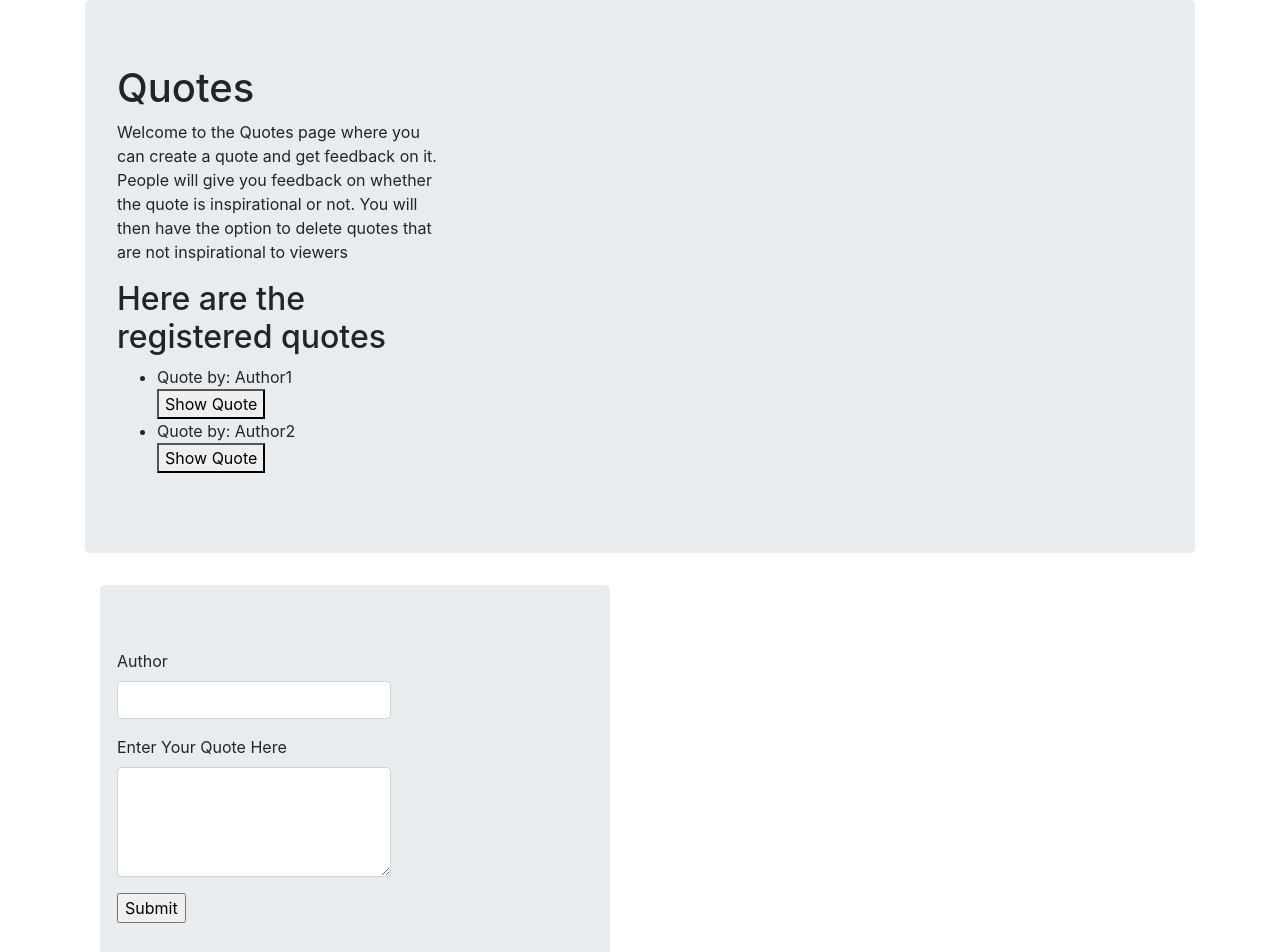
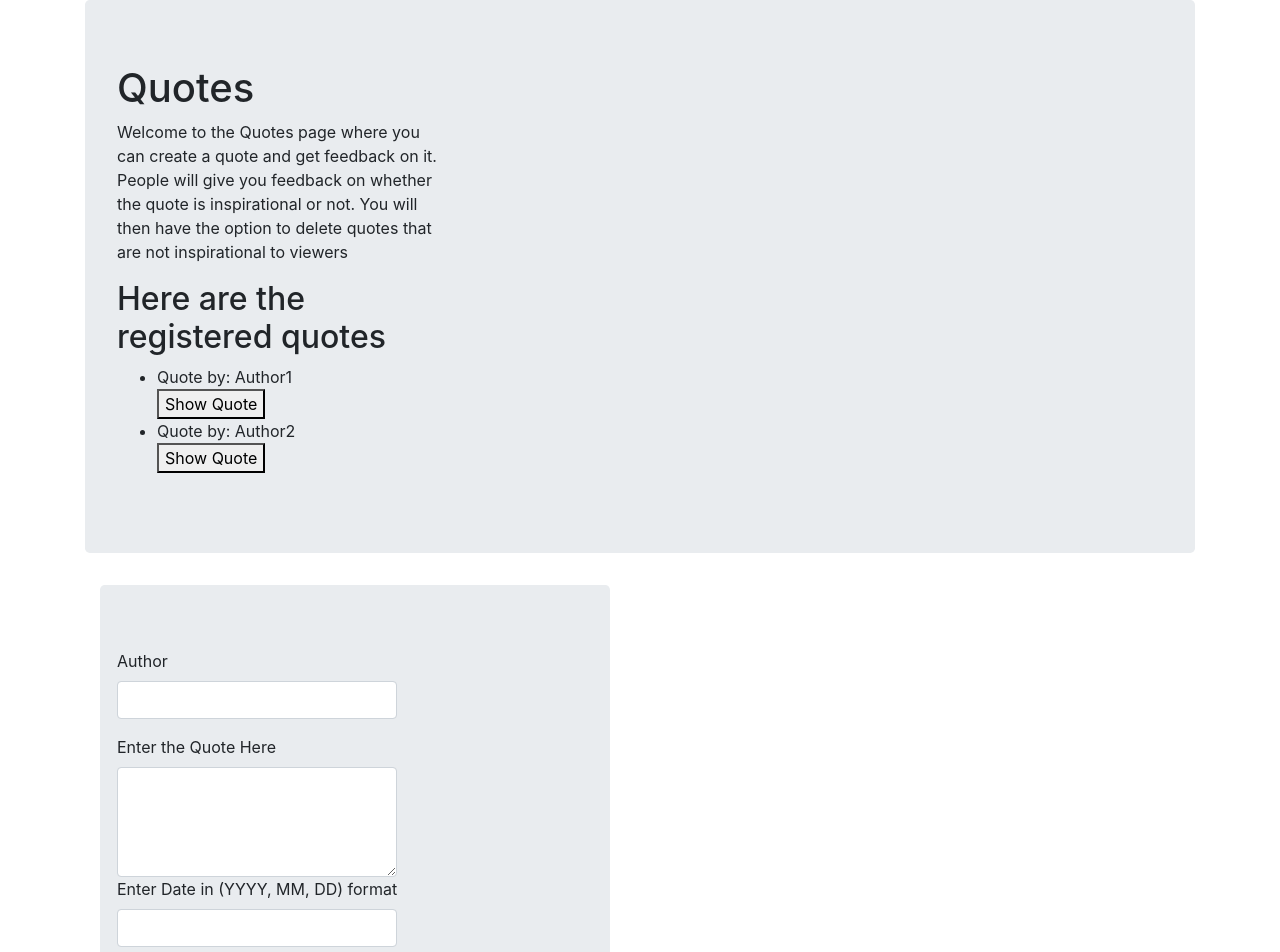
Before and after one commit to samoluoch/quotes, an Angular app: page / in a window 1280 px wide. Shown: the top 952 px of the page. Built offline with nearby package versions, Linux system fonts and the light colour scheme.

Commit message:
modified the object blueprint to include date. Added the date input to the quote capturing form

```diff
--- a/src/app/quote-forms/quote-forms.component.html
+++ b/src/app/quote-forms/quote-forms.component.html
@@ -10,8 +10,11 @@
        </div>
        <div class="form-group">
 
-        <label for="quote">Enter Your Quote Here</label>
+        <label for="quote">Enter the Quote Here</label>
         <textarea class="form-control" id="quote" rows="4" required></textarea>
+
+        <label for="dateCreated">Enter Date in (YYYY, MM, DD) format</label>
+        <input type="text" class="form-control" id="date" required>
 
         </div>
         <input onclick="submit();" type="submit" value="Submit">
--- a/src/app/quotes.ts
+++ b/src/app/quotes.ts
@@ -1,6 +1,6 @@
 export class Quotes {
   public showQuote: boolean;
-  constructor (public id: number, public author: string, public quote: string) {
+  constructor (public id: number, public author: string, public quote: string, public dateCreated: Date) {
     this.showQuote = false;
   }
 }
--- a/src/app/quotes/quotes.component.ts
+++ b/src/app/quotes/quotes.component.ts
@@ -9,8 +9,8 @@ import { Quotes } from '../quotes';
 export class QuotesComponent implements OnInit {
 
   quotes = [
-    new Quotes (1, 'Author1', 'This is a quote.'),
-    new Quotes (1, 'Author2', 'This is yet another quote'),
+    new Quotes (1, 'Author1', 'This is a quote.', new Date (2018, 8, 10)),
+    new Quotes (1, 'Author2', 'This is yet another quote', new Date(2018,8,11)),
   ];
 
   toggleDetails(index){
```
